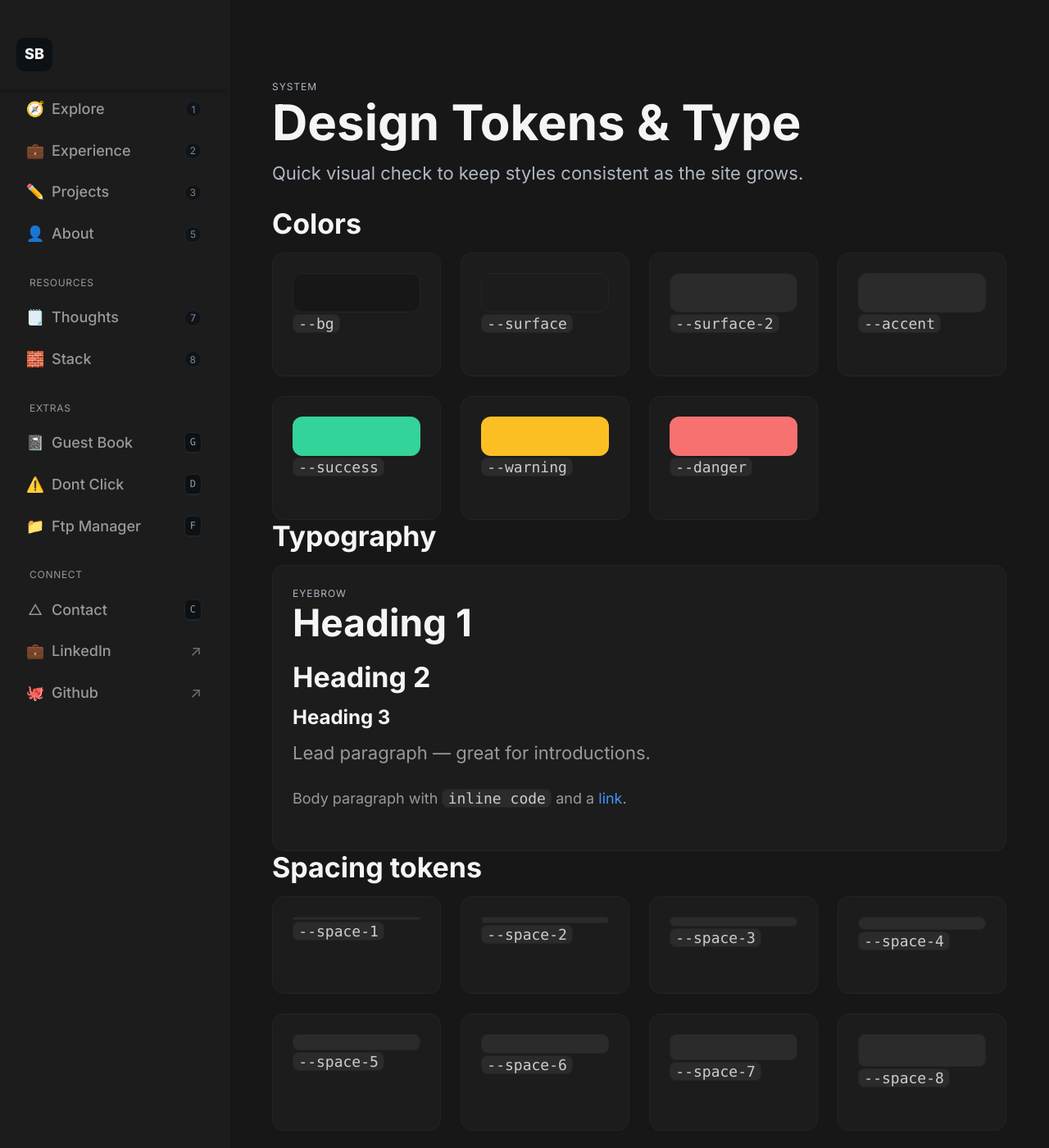
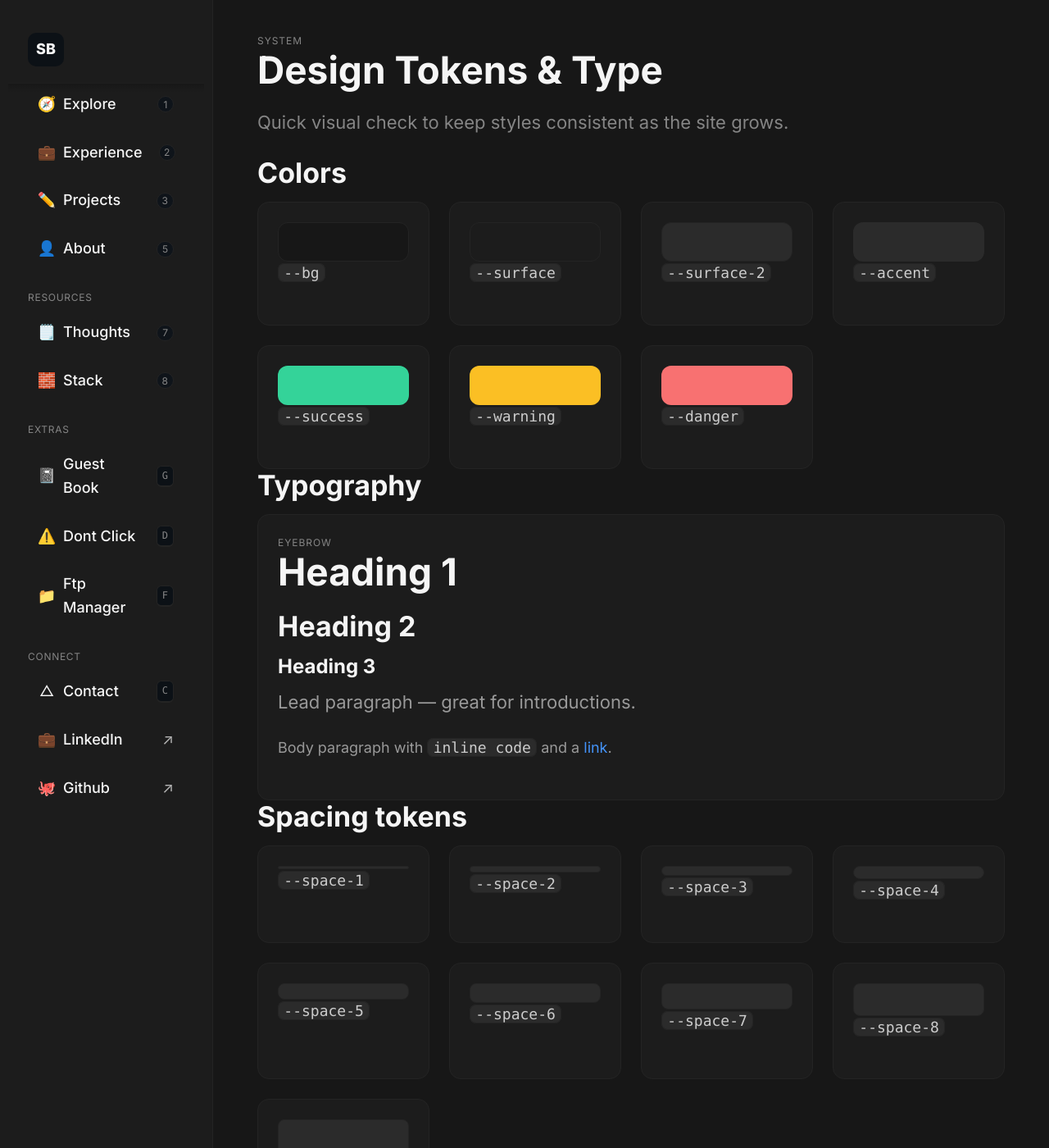
Before and after one commit to Sant720/portfolio, a Jekyll site: the page built from styleguide/index.md, in a window 1280 px wide and 1400 px high. Shown: the whole window at 82% size. Built offline with Jekyll 4.4.1, drawn with Linux system fonts in a browser that asks for light colours.

Commit message:
Update base.scss

```diff
--- a/_sass/base.scss
+++ b/_sass/base.scss
@@ -1,71 +1,156 @@
+/* ============================================================
+   Base styles
+   - Theme tokens & typography (overrides)
+   - Document/base resets & a11y
+   - Layout (sidebar, content, container)
+   - Typography elements
+   - Navigation & components
+   - Scrollbar & sticky brand
+   - Responsive breakpoints
+   ============================================================ */
+
+/* ========== 1) Theme tokens & typography (overrides) ========== */
+:root {
+  /* Colors (dark) */
+  --bg: hsl(0, 0%, 9%);
+  --surface: hsl(0, 0%, 11%);
+  --surface-2: hsl(0, 0%, 17%);
+  --text: hsl(0, 0%, 96%);
+  --text-dim: hsl(0, 0%, 52%);
+  --border: hsl(0, 0%, 14%);
+  --accent: #a78bfa;
+  --accent-hover: #c4b5fd;
+  --focus: var(--accent);
+
+  /* Typography */
+  --font-sans: "Inter", ui-sans-serif, system-ui, -apple-system, "Segoe UI",
+               Roboto, Helvetica, Arial, "Apple Color Emoji", "Segoe UI Emoji";
+  --lh-body: 1.6;
+  /* Fluid sizes (use calc() so Sass won't pre-compute) */
+  --fs-body-min: 16px;  --fs-body-vw: 0.9vw;  --fs-body-add: 12px;  --fs-body-max: 18px;
+  --fs-h1-min: 34px;    --fs-h1-vw: 4.2vw;    --fs-h1-max: 46px;
+  --fs-h2-min: 26px;    --fs-h2-vw: 3.2vw;    --fs-h2-max: 34px;
+  --fs-h3-min: 20px;    --fs-h3-vw: 2.2vw;    --fs-h3-max: 24px;
+
+  /* Spacing for headings (uses Stage‑2 spacing tokens) */
+  --mb-h1: var(--space-5);
+  --mb-h2: var(--space-4);
+  --mb-h3: var(--space-3);
+  --mb-p:  var(--space-6);
+
+  /* Numerals for code/tables */
+  --num-features: "tnum" 1, "lnum" 1;
+
+  /* Layout */
+  --sidebar-w: 260px; /* desktop width for fixed sidebar */
+}
+
+/* ========== 2) Document/base resets & a11y ========== */
 * { box-sizing: border-box; }
 html, body { margin: 0; padding: 0; }
-
-/* Sidebar width token (single source of truth) */
-:root { --sidebar-w: 280px; }
+html { -webkit-text-size-adjust: 100%; }
 
 body {
   background: var(--bg);
-  color: var(--text--dim-high);
-  font-family: ui-sans-serif, system-ui, -apple-system, Segoe UI, Roboto, Helvetica, Arial, "Apple Color Emoji", "Segoe UI Emoji";
-  line-height: 1.5;
+  color: var(--text);
+  font-family: var(--font-sans);
+  line-height: var(--lh-body);
+  font-size: clamp(var(--fs-body-min), calc(var(--fs-body-vw) + var(--fs-body-add)), var(--fs-body-max));
 }
 
-a { color: var(--text-link); text-decoration: none; }
+a {
+  color: var(--accent);
+  text-decoration: none;
+  transition: color var(--dur-100) var(--ease), opacity var(--dur-100) var(--ease);
+}
+a:hover, a:focus { color: var(--accent-hover); text-decoration: none; }
+
+:focus-visible { outline: 2px solid var(--focus); outline-offset: 2px; }
 
 .skip-link {
   position: absolute; left: -9999px; top: auto; width: 1px; height: 1px; overflow: hidden;
 }
-.skip-link:focus { left: 16px; top: 16px; width: auto; height: auto; padding: 8px 10px; background: var(--surface); border-radius: 8px; outline: 2px solid var(--accent); }
-
-.sidebar {
-  position: fixed; left: 0; top: 0; bottom: 0; width: var(--sidebar-w);
-  background: var(--surface); border-right: 1px solid var(--border); padding: 30px 10px;
-  overflow-y: auto; overscroll-behavior: contain;
+.skip-link:focus {
+  left: 16px; top: 16px; width: auto; height: auto; padding: 8px 10px;
+  background: var(--surface); border-radius: 8px; outline: 2px solid var(--accent);
 }
 
-.brand a { display: inline-block; font-weight: 800; color: var(--text-bright-high); background: #0c1116; padding: 6px 10px; border-radius: 10px; }
+/* ========== 3) Layout (sidebar, content, container) ========== */
+.sidebar {
+  position: fixed;
+  left: 0; top: 0; bottom: 0;
+  width: var(--sidebar-w);
+  background: var(--surface);
+  border-right: 1px solid var(--border);
+  padding: 24px;
 
-/* Outer area accounts for the fixed sidebar; inner .container is centered */
-#content { width: calc(100vw - var(--sidebar-w)); margin-left: var(--sidebar-w); }
-.container { max-width: var(--container); margin-inline: auto; padding: 96px 32px; }
-
-.hero {}
-.hero h1 { margin: 0 0 10px; font-size: 60px; }
-
-.muted { color: var(--text-dim-high); }
-.grid { display: grid; gap: var(--gap); grid-template-columns: repeat(auto-fill, minmax(260px, 1fr)); }
-
-.card {
-  background: var(--surface); border: 1px solid var(--border); border-radius: var(--radius); padding: 16px;
-  transition: transform .2s ease, border-color .2s ease;
-}
-.card:hover, .card:focus-within { transform: translateY(-2px); border-color: #283241; }
-
-/* --- Desktop shrink steps --- */
-@media (max-width: 1200px) { :root { --sidebar-w: 250px; } }
-@media (max-width: 1024px) { :root { --sidebar-w: 220px; } }
-
-/* --- Mobile collapse --- */
-@media (max-width: 720px) {
-  .sidebar { position: static; width: auto; height: auto; }
-  #content { width: 100vw; margin-left: 0; }
-  .container { margin-inline: auto; }
+  /* own scroll without affecting page */
+  overflow: hidden auto;
+  overscroll-behavior: contain;
 }
 
-/* --- Nav styles --- */
+.brand a {
+  display: inline-block;
+  font-weight: 800;
+  color: var(--text);
+  background: #0c1116;
+  padding: 6px 10px;
+  border-radius: 10px;
+}
+
+/* Sticky brand header within the scrolling sidebar */
+.sidebar .brand {
+  position: sticky;
+  top: 0;
+  z-index: 20;
+  margin: -24px -24px 12px;
+  padding: 16px 24px 20px;
+  background: var(--surface);
+  border-bottom: 1px solid var(--border);
+}
+.sidebar .brand::after {
+  content: ""; position: absolute; left: 0; right: 0; bottom: -12px; height: 12px;
+  background: linear-gradient(to bottom, rgba(0,0,0,.18), rgba(0,0,0,0));
+  pointer-events: none;
+}
+
+/* Content area accounts for the fixed sidebar */
+#content { width: calc(100vw - var(--sidebar-w)); margin-left: var(--sidebar-w); }
+.container { max-width: var(--container); margin-inline: auto; padding: 40px 24px; }
+
+/* ========== 4) Typography elements ========== */
+h1, h2, h3, h4, h5, h6 { font-family: var(--font-sans); line-height: 1.15; margin: 0 0 var(--space-4); }
+h1, h2, h3 { font-weight: 700; }
+h4, h5, h6 { font-weight: 600; }
+
+h1 { font-size: clamp(var(--fs-h1-min), var(--fs-h1-vw), var(--fs-h1-max)); margin-bottom: var(--mb-h1); }
+h2 { font-size: clamp(var(--fs-h2-min), var(--fs-h2-vw), var(--fs-h2-max)); margin-bottom: var(--mb-h2); }
+h3 { font-size: clamp(var(--fs-h3-min), var(--fs-h3-vw), var(--fs-h3-max)); margin-bottom: var(--mb-h3); }
+p  { margin: 0 0 var(--mb-p); }
+
+.lead   { font-size: clamp(18px, calc(1.2vw + 14px), 22px); }
+.muted  { color: var(--text-dim); }
+.eyebrow{ text-transform: uppercase; letter-spacing: .08em; font-size: 12px; color: var(--text-dim); }
+
+code, kbd, pre { font-family: ui-monospace, SFMono-Regular, Menlo, Monaco, Consolas, "Liberation Mono", monospace; }
+code { background: #0c1116; border: 1px solid var(--border); border-radius: 8px; padding: 0 .35em; }
+pre  { background: #0c1116; border: 1px solid var(--border); border-radius: var(--radius); padding: var(--space-6); overflow: auto; }
+pre code { background: transparent; border: 0; padding: 0; }
+.code, table { font-feature-settings: var(--num-features); }
+
+/* ========== 5) Navigation & components ========== */
 .site-nav .nav-group { margin: 24px 0; }
 .site-nav .nav-heading {
-  color: var(--text-dim-high); font-size: 12px; letter-spacing: .06em;
-  text-transform: uppercase; margin: 16px 16px 8px;
+  color: var(--text-dim); font-size: 12px; letter-spacing: .06em;
+  text-transform: uppercase; margin: 16px 0 8px;
 }
-.nav-list { list-style: none; margin: 0; padding: 0; display: flex; flex-direction: column; gap: 0px; }
+.nav-list { list-style: none; margin: 0; padding: 0; display: flex; flex-direction: column; gap: 8px; }
 .nav-link {
   display: flex; align-items: center; gap: 10px;
-  padding: 10px 12px; border-radius: 12px; color: var(--text-dim-high);
+  padding: 10px 12px; border-radius: 12px; color: var(--text);
   border: 1px solid transparent;
 }
-.nav-link:hover, .nav-link:focus { color: var(--text-bright-high); background: #0f141a; border-color: var(--border); text-decoration: none; }
+.nav-link:hover, .nav-link:focus { background: #0f141a; border-color: var(--border); text-decoration: none; }
 .nav-emoji { width: 20px; display: inline-flex; justify-content: center; }
 .nav-title { font-weight: 500; }
 .spacer { flex: 1; }
@@ -73,108 +158,63 @@
   display: inline-flex; min-width: 20px; height: 20px; padding: 0 6px;
   align-items: center; justify-content: center; font-size: 12px;
   border-radius: 999px; background: #0f141a; border: 1px solid var(--border);
-  color: var(--text-dim-low);
+  color: var(--text-dim);
 }
 .kbd {
   font-family: ui-monospace, SFMono-Regular, Menlo, Monaco, Consolas, "Liberation Mono", monospace;
   font-size: 12px; padding: 2px 6px; border: 1px solid var(--border);
-  border-bottom-width: 2px; border-radius: 6px; background: #0c1116; color: var(--text-dim-high);
+  border-bottom-width: 2px; border-radius: 6px; background: #0c1116; color: var(--text-dim);
 }
 .ext { margin-left: 6px; opacity: .7; }
 
-/* --- Stage 2 additions --- */
-a {
-  color: var(--accent);
-  transition: color var(--dur-100) var(--ease), opacity var(--dur-100) var(--ease);
+.grid { display: grid; gap: var(--gap); grid-template-columns: repeat(auto-fill, minmax(260px, 1fr)); }
+
+.card {
+  background: var(--surface-2);
+  border: 1px solid var(--border);
+  border-radius: var(--radius);
+  padding: 16px;
+  transition: transform .2s ease, border-color .2s ease;
 }
-a:hover, a:focus { text-decoration: none; }
-
-:focus-visible { outline: 2px solid var(--focus); outline-offset: 2px; }
+.card:hover, .card:focus-within { transform: translateY(-2px); border-color: #283241; }
 
 .btn {
   display: inline-flex; align-items: center; gap: 8px;
   padding: 10px 14px; border-radius: 12px;
-  border: 1px solid var(--border); background: var(--surface);
-  color: var(--text-bright-low); text-decoration: none;
+  border: 1px solid var(--border); background: var(--surface-2);
+  color: var(--text); text-decoration: none;
   transition: transform var(--dur-100) var(--ease), border-color var(--dur-100) var(--ease);
 }
-.btn:hover { }
-.btn--primary { background: var(--accent); color: var(--text-bright-high); border-color: hsl(0, 0%, 22%); }
+.btn:hover { transform: translateY(-1px); border-color: #283241; }
+.btn--primary { background: var(--accent); color: #0b0f14; border-color: transparent; }
 .btn--primary:hover { background: var(--accent-hover); }
 
+/* Styleguide helpers */
 .sg-grid { display: grid; grid-template-columns: repeat(auto-fill, minmax(180px,1fr)); gap: var(--space-6); }
 .sg-card { background: var(--surface); border: 1px solid var(--border); border-radius: var(--radius); padding: var(--space-6); }
-.sg-chip { display:inline-block; padding:.25rem .5rem; border:1px solid var(--border); border-radius:999px; color:var(--text-dim-high); }
+.sg-chip { display:inline-block; padding:.25rem .5rem; border:1px solid var(--border); border-radius:999px; color:var(--text-dim); }
+
+/* ========== 6) Sidebar scrollbar ========== */
+.sidebar { scrollbar-width: thin; scrollbar-color: var(--border) transparent; scrollbar-gutter: stable both-edges; }
+.sidebar::-webkit-scrollbar { width: 8px; }
+.sidebar::-webkit-scrollbar-track { background: transparent; }
+.sidebar::-webkit-scrollbar-thumb { background-color: #2a3443; border-radius: 10px; border: 2px solid transparent; }
+.sidebar:hover::-webkit-scrollbar-thumb,
+.sidebar:focus-within::-webkit-scrollbar-thumb { background-color: #3a4659; }
+.sidebar::-webkit-scrollbar-thumb:active { background-color: var(--accent); }
+
+/* ========== 7) Responsive breakpoints ========== */
+/* Shrink the fixed sidebar a bit on smaller desktops */
+@media (max-width: 1200px) { :root { --sidebar-w: 240px; } }
+@media (max-width: 1024px) { :root { --sidebar-w: 220px; } }
+
+/* Collapse the sidebar on mobile */
+@media (max-width: 720px) {
+  .sidebar { position: static; width: auto; height: auto; }
+  #content { width: 100vw; margin-left: 0; }
+  .sidebar .brand { position: static; margin: 0 0 12px; padding: 0; border-bottom: none; }
+}
 
 @media (prefers-reduced-motion: reduce) {
   * { animation: none !important; transition: none !important; }
 }
-
-/*  scrollbar — scoped, subtle, accessible */
-.sidebar {
-  /* Only vertical scroll; no horizontal bar */
-  overflow: hidden auto;
-
-  /* Firefox */
-  scrollbar-width: thin;
-  scrollbar-color: var(--border) transparent;
-
-  /* Prevent layout nudge when scrollbars appear */
-  scrollbar-gutter: stable both-edges;
-}
-
-/* Chromium/WebKit */
-.sidebar::-webkit-scrollbar {
-  width: 6px;
-}
-.sidebar::-webkit-scrollbar-track {
-  background: transparent;
-}
-.sidebar::-webkit-scrollbar-thumb {
-  background-color: #2a3443;         /* subtle thumb on dark UI */
-  border-radius: 10px;
-  border: 2px solid transparent;     /* creates a little gap from the edge */
-}
-.sidebar:hover::-webkit-scrollbar-thumb,
-.sidebar:focus-within::-webkit-scrollbar-thumb {
-  background-color: var(--surface-2);         /* slightly brighter on hover/focus */
-}
-
-.sidebar::-webkit-scrollbar-thumb { background-color: transparent; }
-.sidebar:hover::-webkit-scrollbar-thumb,
-.sidebar:focus-within::-webkit-scrollbar-thumb { background-color: #3a4659; }
-
-/* Freeze the brand row at the top of the scrolling sidebar */
-.sidebar {
-  overflow: hidden auto;              /* already set; keep the sidebar scroll */
-  position: fixed;                    /* your current layout */
-}
-
-.sidebar .brand {
-  position: sticky;                   /* sticks within the sidebar scroll container */
-  top: 0;
-  z-index: 20;
-  /* expand to the sidebar edges despite its padding */
-  margin: -24px -24px 12px;           /* match your .sidebar padding (24px) */
-  padding: 16px 24px 20px;
-  background: var(--surface);         /* solid backplate for readability */
-  border-bottom: 1px solid var(--border);
-}
-
-/* Optional: subtle fade below the brand */
-.sidebar .brand::after {
-  content: "";
-  position: absolute; left: 0; right: 0; bottom: -12px; height: 12px;
-  background: linear-gradient(to bottom, rgba(0,0,0,.18), rgba(0,0,0,0));
-  pointer-events: none;
-}
-
-/* Mobile: when the sidebar stacks, don’t keep the brand sticky */
-@media (max-width: 720px) {
-  .sidebar .brand {
-    position: static;
-    margin: 0 0 12px;
-    padding: 0;
-    border-bottom: none;
-  }
-}
```
